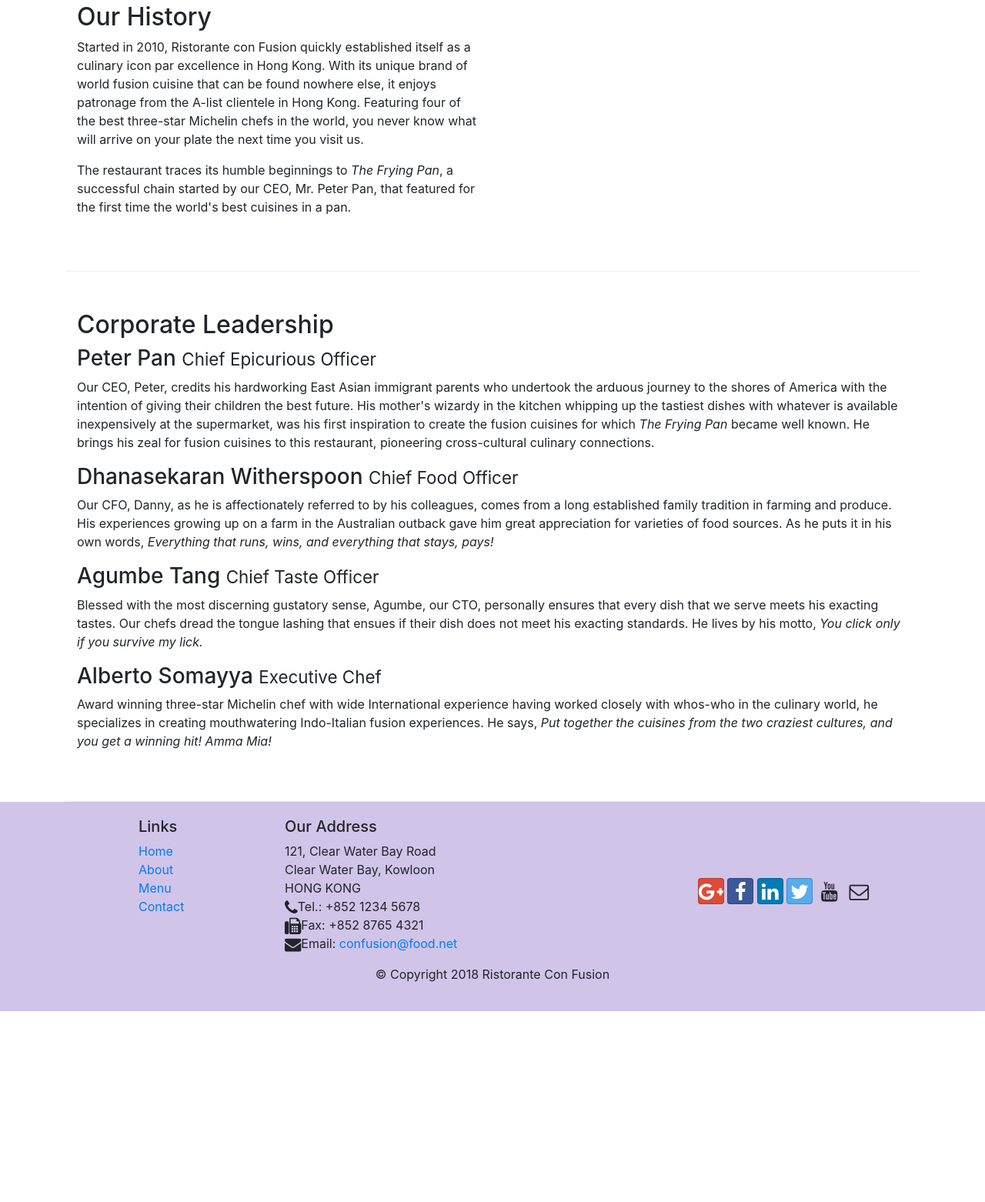
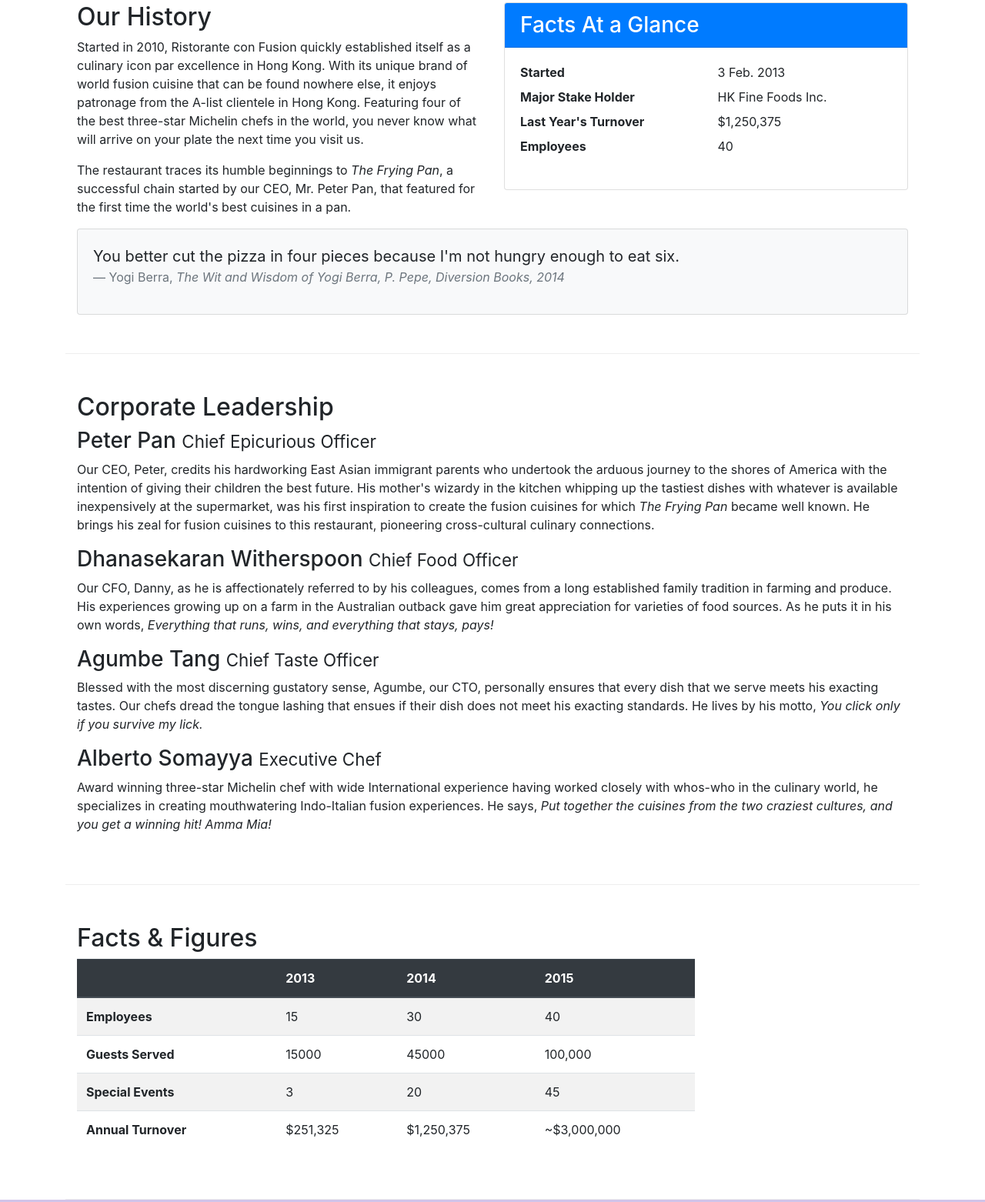
Before and after one commit to Ayoitsjason/git-test, a website: page aboutus.html in a window 1280 px wide. Shown: the part 488-2050 px from the top of the page at 77% size. Before the commit the page ends 1802 px from the top, so only its background shows below. Drawn offline with nearby package versions, Linux system fonts and the light colour scheme.

Commit message:
Added table and some cards with a description list and a card with blockQuote with footer

```diff
--- a/aboutus.html
+++ b/aboutus.html
@@ -26,10 +26,10 @@
             <a class="navbar-brand mr-auto" href="index.html">Ristorante Con Fusion</a>
             <div class="collapse navbar-collapse" id="Navbar">
                 <ul class="navbar-nav mr-auto">
-                    <li class="nav-item"><a class="nav-link" href="index.html"><span class="fa fa-home"></span>Home</a></li>
-                    <li class="nav-item active"><a class="nav-link" href="aboutus.html"><span class="fa fa-info"></span>About</a></li>
-                    <li class="nav-item"><a class="nav-link"><span class="fa fa-list fa-lg"></span>Menu</a></li>
-                    <li class="nav-item"><a class="nav-link" href="contactus.html"><span class="fa fa-address-card fa-lg"></span>Contact</a></li>
+                    <li class="nav-item"><a class="nav-link" href="index.html"><span class="fa fa-home"></span> Home</a></li>
+                    <li class="nav-item active"><a class="nav-link" href="aboutus.html"><span class="fa fa-info"></span> About</a></li>
+                    <li class="nav-item"><a class="nav-link"><span class="fa fa-list fa-lg"></span> Menu</a></li>
+                    <li class="nav-item"><a class="nav-link" href="contactus.html"><span class="fa fa-address-card fa-lg"></span> Contact</a></li>
                 </ul>
             </div>
         </div>
@@ -66,7 +66,34 @@
                 <p>Started in 2010, Ristorante con Fusion quickly established itself as a culinary icon par excellence in Hong Kong. With its unique brand of world fusion cuisine that can be found nowhere else, it enjoys patronage from the A-list clientele in Hong Kong.  Featuring four of the best three-star Michelin chefs in the world, you never know what will arrive on your plate the next time you visit us.</p>
                 <p>The restaurant traces its humble beginnings to <em>The Frying Pan</em>, a successful chain started by our CEO, Mr. Peter Pan, that featured for the first time the world's best cuisines in a pan.</p>
             </div>
-            <div class="">
+            <div class="col-sm">
+                <div class="card">
+                    <h3 class="card-header bg-primary text-white">Facts At a Glance</h3>
+                    <div class="card-body">
+                        <dl class="row">
+                            <dt class="col-6">Started</dt>
+                            <dd class="col-6">3 Feb. 2013</dd>
+                            <dt class="col-6">Major Stake Holder</dt>
+                            <dd class="col-6">HK Fine Foods Inc.</dd>
+                            <dt class="col-6">Last Year's Turnover</dt>
+                            <dd class="col-6">$1,250,375</dd>
+                            <dt class="col-6">Employees</dt>
+                            <dd class="col-6">40</dd>
+                        </dl>
+                    </div>
+                </div>
+            </div>
+            <div class="col-12">
+                <div class="card card-body bg-light">
+                    <blockquote class="blockquote">
+                        <p class="mb-0">You better cut the pizza in four pieces because
+                            I'm not hungry enough to eat six.</p>
+                        <footer class="blockquote-footer">Yogi Berra,
+                            <cite title="Source Title">The Wit and Wisdom of Yogi Berra,
+                            P. Pepe, Diversion Books, 2014</cite>
+                        </footer>
+                    </blockquote>
+                </div>
             </div>
         </div>
 
@@ -85,7 +112,49 @@
                 <p class="d-none d-sm-block">Award winning three-star Michelin chef with wide International experience having worked closely with whos-who in the culinary world, he specializes in creating mouthwatering Indo-Italian fusion experiences. He says, <em>Put together the cuisines from the two craziest cultures, and you get a winning hit! Amma Mia!</em></p>
             </div>
        </div>
-
+       <div class="row row-content">
+            <div class="col-12 col-sm-9">
+                <h2>Facts &amp; Figures</h2>
+                <div class="table-responsive">
+                    <table class="table table-striped">
+                        <thead class="thead-dark">
+                            <tr>
+                                <th>&nbsp;</th>
+                                <th>2013</th>
+                                <th>2014</th>
+                                <th>2015</th>
+                            </tr>
+                        </thead>
+                        <tbody>
+                            <tr>
+                                <th>Employees</th>
+                                <td>15</td>
+                                <td>30</td>
+                                <td>40</td>
+                            </tr>
+                            <tr>
+                                <th>Guests Served</th>
+                                <td>15000</td>
+                                <td>45000</td>
+                                <td>100,000</td>
+                            </tr>
+                            <tr>
+                                <th>Special Events</th>
+                                <td>3</td>
+                                <td>20</td>
+                                <td>45</td>
+                            </tr>
+                            <tr>
+                                <th>Annual Turnover</th>
+                                <td>$251,325</td>
+                                <td>$1,250,375</td>
+                                <td>~$3,000,000</td>
+                            </tr>
+                        </tbody>
+                    </table>
+                </div>
+            </div>
+       </div>
     </div>
 
     <footer class="footer">
@@ -130,8 +199,11 @@
         </div>
     </footer>
 
-    <!-- Bootstrap javascript -->
-    <script src="https://cdn.jsdelivr.net/npm/bootstrap@5.0.0-beta3/dist/js/bootstrap.bundle.min.js" integrity="sha384-JEW9xMcG8R+pH31jmWH6WWP0WintQrMb4s7ZOdauHnUtxwoG2vI5DkLtS3qm9Ekf" crossorigin="anonymous"></script>
+    <script src="js/scripts.js"></script>
+    <!-- jQuery first, then Popper.js, then Bootstrap JS. -->
+    <script src="node_modules/jquery/dist/jquery.slim.min.js"></script>
+    <script src="node_modules/popper.js/dist/umd/popper.min.js"></script>
+    <script src="node_modules/bootstrap/dist/js/bootstrap.min.js"></script>
 
 </body>
 
```
Also changed, not shown: contactus.html (+2 -1 lines).
